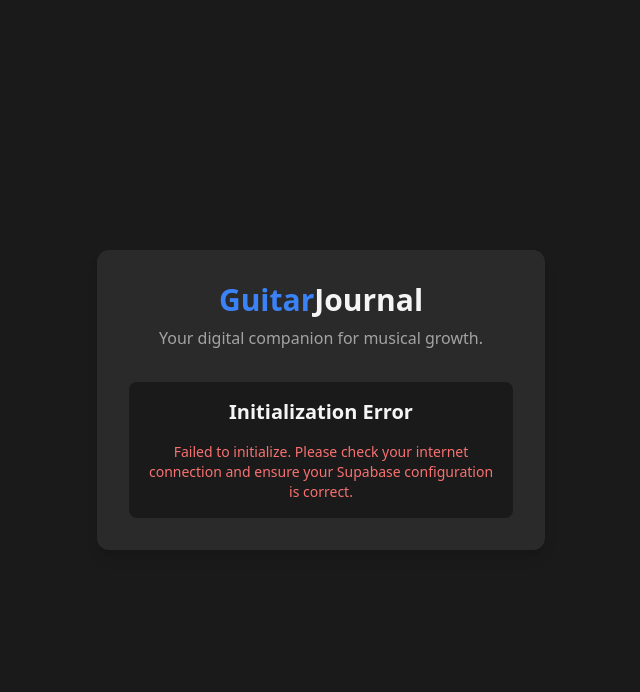
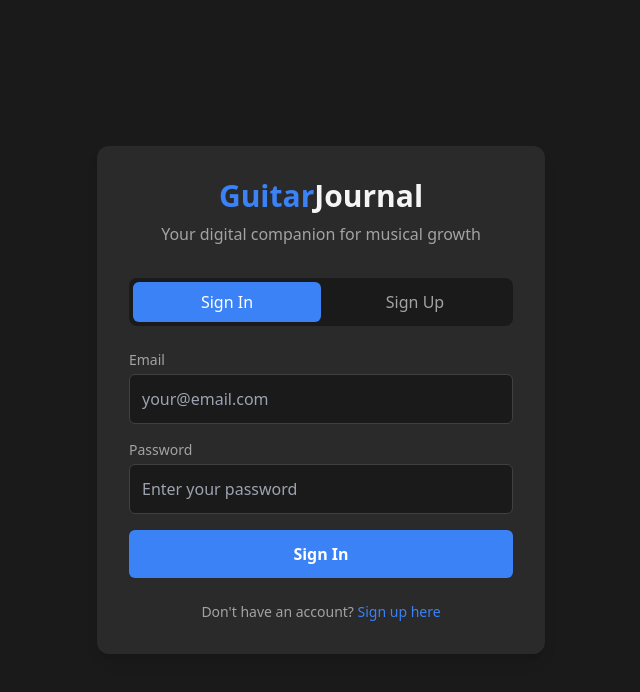
Before and after one commit to mattsallover/Guitar-Journal, a React (Vite) app: page /#/ in a window 1280 px wide. Shown: the top 692 px of the page, without its empty margins (319-959 px from the left). Built offline with nearby package versions, Linux system fonts and the light colour scheme; no server answers.

Commit message:
Implement Email Authentication

```diff
--- a/components/Sidebar.tsx
+++ b/components/Sidebar.tsx
@@ -131,8 +131,8 @@
 
             <div className="mt-auto">
                 <div className="p-4 bg-surface rounded-lg transition-all duration-300 hover:bg-surface/80">
-                    <p className="font-semibold text-text-primary">{state.user?.name}</p>
-                    <p className="text-sm text-text-secondary">{state.user?.email || 'Anonymous User'}</p>
+                    <p className="font-semibold text-text-primary">{state.user?.name || 'Guitar Player'}</p>
+                    <p className="text-sm text-text-secondary">{state.user?.email || 'No email'}</p>
                     <button
                         onClick={handleLogout}
                         className="w-full mt-4 text-left px-4 py-2 text-sm text-red-400 hover:bg-red-500/10 rounded-md transition-all duration-200 hover:translate-x-1"
--- a/pages/Auth.tsx
+++ b/pages/Auth.tsx
@@ -1,54 +1,229 @@
-
-import React, { useEffect, useState } from 'react';
+import React, { useState } from 'react';
 import { supabase } from '../services/supabase';
-import { useAppContext } from '../context/AppContext';
 
 export const AuthPage: React.FC = () => {
-  const { state } = useAppContext();
-  const [message, setMessage] = useState('Initializing your journal...');
+  const [isSignUp, setIsSignUp] = useState(false);
+  const [email, setEmail] = useState('');
+  const [password, setPassword] = useState('');
+  const [confirmPassword, setConfirmPassword] = useState('');
+  const [name, setName] = useState('');
+  const [isLoading, setIsLoading] = useState(false);
   const [error, setError] = useState('');
+  const [message, setMessage] = useState('');
 
-  useEffect(() => {
-    const initUser = async () => {
+  const handleSubmit = async (e: React.FormEvent) => {
+    e.preventDefault();
+    setIsLoading(true);
+    setError('');
+    setMessage('');
+
     try {
-        const { data, error } = await supabase.auth.signInAnonymously();
-        if (error) {
-          throw error;
+      if (isSignUp) {
+        // Validate passwords match
+        if (password !== confirmPassword) {
+          throw new Error('Passwords do not match');
         }
-        // onAuthStateChanged in AppContext will handle navigating away
+
+        if (password.length < 6) {
+          throw new Error('Password must be at least 6 characters long');
+        }
+
+        // Sign up new user
+        const { data, error } = await supabase.auth.signUp({
+          email,
+          password,
+          options: {
+            data: {
+              name: name || 'Guitar Player'
+            }
+          }
+        });
+
+        if (error) throw error;
+
+        if (data.user && !data.user.email_confirmed_at) {
+          setMessage('Please check your email and click the confirmation link to complete your registration.');
+        } else {
+          setMessage('Account created successfully! You can now sign in.');
+          setIsSignUp(false);
+          setEmail('');
+          setPassword('');
+          setConfirmPassword('');
+          setName('');
+        }
+      } else {
+        // Sign in existing user
+        const { error } = await supabase.auth.signInWithPassword({
+          email,
+          password,
+        });
+
+        if (error) throw error;
+        // onAuthStateChanged in AppContext will handle navigation
+      }
     } catch (err: any) {
-        console.error("Anonymous sign-in failed:", err);
-        setError('Failed to initialize. Please check your internet connection and ensure your Supabase configuration is correct.');
-        setMessage('Initialization Error');
+      console.error('Authentication error:', err);
+      setError(err.message || 'An error occurred during authentication');
+    } finally {
+      setIsLoading(false);
     }
   };
 
-    // Auth state change listener will give us the user, but we need to sign in if no one is there.
-    // The listener in AppContext handles the user state, but this page triggers the initial sign-in.
-    const checkAuth = async () => {
-      const { data: { session } } = await supabase.auth.getSession();
-      if (!session?.user && !state.loading) {
-        await initUser();
-      }
+  const toggleMode = () => {
+    setIsSignUp(!isSignUp);
+    setError('');
+    setMessage('');
+    setEmail('');
+    setPassword('');
+    setConfirmPassword('');
+    setName('');
   };
 
-    checkAuth();
+  return (
+    <div className="min-h-screen flex items-center justify-center bg-background px-4">
+      <div className="max-w-md w-full bg-surface p-8 rounded-xl shadow-lg">
+        <div className="text-center mb-8">
+          <h1 className="text-3xl font-bold text-primary mb-2">
+            Guitar<span className="text-text-primary">Journal</span>
+          </h1>
+          <p className="text-text-secondary">Your digital companion for musical growth</p>
+        </div>
 
-  }, [state.loading]);
+        <div className="mb-6">
+          <div className="flex bg-background rounded-lg p-1">
+            <button
+              type="button"
+              onClick={!isSignUp ? undefined : toggleMode}
+              className={`flex-1 py-2 px-4 rounded-md font-medium transition-colors ${
+                !isSignUp
+                  ? 'bg-primary text-white'
+                  : 'text-text-secondary hover:text-text-primary'
+              }`}
+            >
+              Sign In
+            </button>
+            <button
+              type="button"
+              onClick={isSignUp ? undefined : toggleMode}
+              className={`flex-1 py-2 px-4 rounded-md font-medium transition-colors ${
+                isSignUp
+                  ? 'bg-primary text-white'
+                  : 'text-text-secondary hover:text-text-primary'
+              }`}
+            >
+              Sign Up
+            </button>
+          </div>
+        </div>
 
-  return (
-    <div className="min-h-screen flex items-center justify-center bg-background">
-      <div className="max-w-md w-full bg-surface p-8 rounded-xl shadow-lg text-center">
-        <h1 className="text-3xl font-bold text-primary mb-2">Guitar<span className="text-text-primary">Journal</span></h1>
-        <p className="text-text-secondary mb-8">Your digital companion for musical growth.</p>
+        <form onSubmit={handleSubmit} className="space-y-4">
+          {isSignUp && (
+            <div>
+              <label htmlFor="name" className="block text-sm font-medium text-text-secondary mb-1">
+                Name (optional)
+              </label>
+              <input
+                type="text"
+                id="name"
+                value={name}
+                onChange={(e) => setName(e.target.value)}
+                className="w-full bg-background p-3 rounded-md border border-border focus:ring-2 focus:ring-primary focus:border-transparent transition-all"
+                placeholder="Your name"
+              />
+            </div>
+          )}
 
-        <div className="p-4 rounded-lg bg-background">
-          <h2 className="text-xl font-bold">{message}</h2>
-          {error ? (
-             <p className="text-red-400 mt-4 text-sm">{error}</p>
+          <div>
+            <label htmlFor="email" className="block text-sm font-medium text-text-secondary mb-1">
+              Email
+            </label>
+            <input
+              type="email"
+              id="email"
+              value={email}
+              onChange={(e) => setEmail(e.target.value)}
+              required
+              className="w-full bg-background p-3 rounded-md border border-border focus:ring-2 focus:ring-primary focus:border-transparent transition-all"
+              placeholder="your@email.com"
+              autoComplete="email"
+            />
+          </div>
+
+          <div>
+            <label htmlFor="password" className="block text-sm font-medium text-text-secondary mb-1">
+              Password
+            </label>
+            <input
+              type="password"
+              id="password"
+              value={password}
+              onChange={(e) => setPassword(e.target.value)}
+              required
+              minLength={6}
+              className="w-full bg-background p-3 rounded-md border border-border focus:ring-2 focus:ring-primary focus:border-transparent transition-all"
+              placeholder="Enter your password"
+              autoComplete={isSignUp ? "new-password" : "current-password"}
+            />
+          </div>
+
+          {isSignUp && (
+            <div>
+              <label htmlFor="confirmPassword" className="block text-sm font-medium text-text-secondary mb-1">
+                Confirm Password
+              </label>
+              <input
+                type="password"
+                id="confirmPassword"
+                value={confirmPassword}
+                onChange={(e) => setConfirmPassword(e.target.value)}
+                required
+                minLength={6}
+                className="w-full bg-background p-3 rounded-md border border-border focus:ring-2 focus:ring-primary focus:border-transparent transition-all"
+                placeholder="Confirm your password"
+                autoComplete="new-password"
+              />
+            </div>
+          )}
+
+          <button
+            type="submit"
+            disabled={isLoading}
+            className="w-full bg-primary hover:bg-primary-hover text-white font-bold py-3 px-4 rounded-md transition-all duration-200 hover:scale-105 disabled:opacity-50 disabled:cursor-not-allowed disabled:hover:scale-100"
+          >
+            {isLoading ? (
+              <div className="flex items-center justify-center space-x-2">
+                <div className="animate-spin rounded-full h-4 w-4 border-b-2 border-white"></div>
+                <span>{isSignUp ? 'Creating Account...' : 'Signing In...'}</span>
+              </div>
             ) : (
-            <div className="mt-4 text-text-secondary animate-pulse">Loading your data...</div>
+              isSignUp ? 'Create Account' : 'Sign In'
             )}
+          </button>
+        </form>
+
+        {error && (
+          <div className="mt-4 p-3 bg-red-500/10 border border-red-500/20 rounded-md">
+            <p className="text-red-400 text-sm">{error}</p>
+          </div>
+        )}
+
+        {message && (
+          <div className="mt-4 p-3 bg-green-500/10 border border-green-500/20 rounded-md">
+            <p className="text-green-400 text-sm">{message}</p>
+          </div>
+        )}
+
+        <div className="mt-6 text-center">
+          <p className="text-text-secondary text-sm">
+            {isSignUp ? 'Already have an account?' : "Don't have an account?"}{' '}
+            <button
+              type="button"
+              onClick={toggleMode}
+              className="text-primary hover:text-primary-hover font-medium transition-colors"
+            >
+              {isSignUp ? 'Sign in here' : 'Sign up here'}
+            </button>
+          </p>
         </div>
       </div>
     </div>
```
Also changed, not shown: context/AppContext.tsx (+4 -4 lines). Lines whose indentation alone changed are shown as unchanged.
